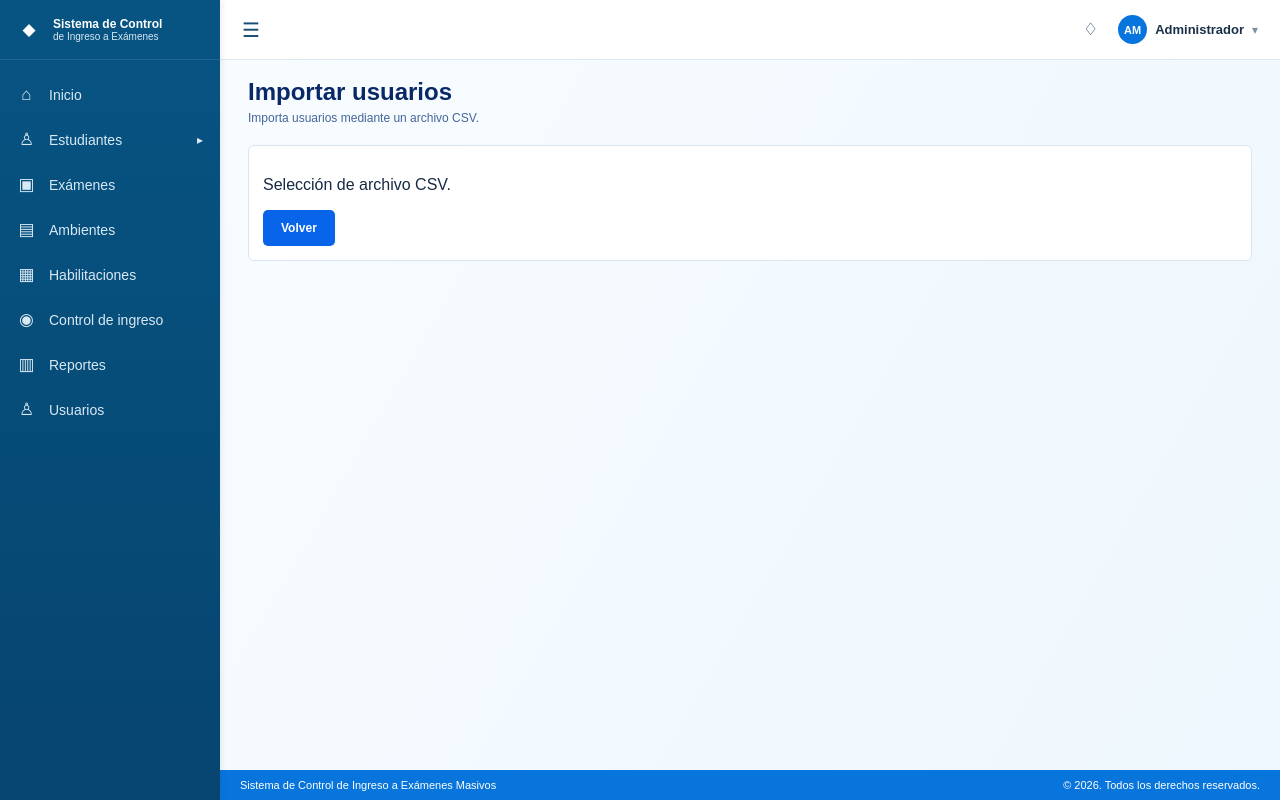
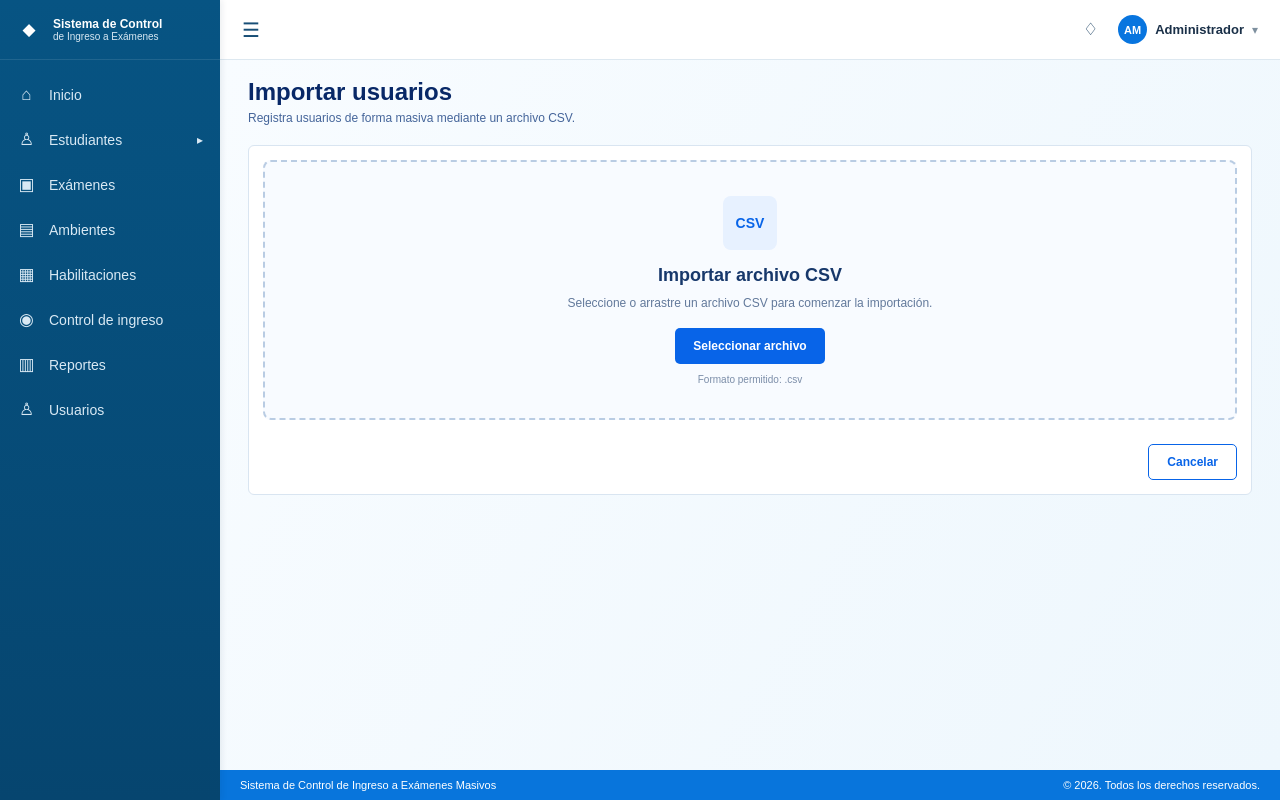
Before and after one commit to LukasQuiroga/Proyecto-TIS, a React (Vite) app in the folder frontend/: page /usuarios/importar in a window 1280 px wide. Built offline with nearby package versions, Linux system fonts and the light colour scheme.

Commit message:
feat(hus05): crear zona de importacion de archivos CSV

```diff
--- a/frontend/src/pages/usuarios/ImportarUsuarios.jsx
+++ b/frontend/src/pages/usuarios/ImportarUsuarios.jsx
@@ -1,53 +1,59 @@
 import { useNavigate } from "react-router-dom";
 import "./Usuarios.css";
 
-
-function ImportarUsuarios(){
-
+function ImportarUsuarios() {
     const navigate = useNavigate();
 
-
     return (
-
         <div className="usuarios-pagina">
-
             <header className="usuarios-encabezado">
-
                 <div>
-
-                    <h1>
-                        Importar usuarios
-                    </h1>
-
+                    <h1>Importar usuarios</h1>
                     <p>
-                        Importa usuarios mediante un archivo CSV.
+                        Registra usuarios de forma masiva mediante un archivo CSV.
                     </p>
-
                 </div>
-
             </header>
 
+            <section className="usuarios-panel">
+                <div className="usuarios-importacion">
+                    <div className="usuarios-zona-archivo">
+                        <div className="usuarios-icono-archivo">
+                            CSV
+                        </div>
 
-            <section className="usuarios-panel">
+                        <h2>Importar archivo CSV</h2>
 
-                <p>
-                    Selección de archivo CSV.
-                </p>
+                        <p>
+                            Seleccione o arrastre un archivo CSV para comenzar
+                            la importación.
+                        </p>
 
-                <button
-                    className="usuarios-boton-nuevo"
-                    onClick={() => navigate("/usuarios/registrar")}
-                >
-                    Volver
-                </button>
+                        <button
+                            type="button"
+                            className="usuarios-boton-seleccionar"
+                        >
+                            Seleccionar archivo
+                        </button>
 
+                        <span className="usuarios-ayuda-archivo">
+                            Formato permitido: .csv
+                        </span>
+                    </div>
+
+                    <div className="usuarios-formulario-acciones">
+                        <button
+                            type="button"
+                            className="usuarios-boton-cancelar"
+                            onClick={() => navigate("/usuarios/registrar")}
+                        >
+                            Cancelar
+                        </button>
+                    </div>
+                </div>
             </section>
-
         </div>
-
     );
-
 }
 
-
 export default ImportarUsuarios;
--- a/frontend/src/pages/usuarios/Usuarios.css
+++ b/frontend/src/pages/usuarios/Usuarios.css
@@ -338,3 +338,63 @@
 .usuarios-campo select.usuarios-input-error:focus {
     border-color: #b33a3a;
 }
+
+.usuarios-importacion {
+    width: 100%;
+}
+
+.usuarios-zona-archivo {
+    min-height: 260px;
+    padding: 30px;
+    display: flex;
+    flex-direction: column;
+    justify-content: center;
+    align-items: center;
+    gap: 10px;
+    border: 2px dashed #b9cce3;
+    border-radius: 8px;
+    background: #f8fbff;
+    text-align: center;
+}
+
+.usuarios-zona-archivo h2 {
+    margin: 5px 0 0;
+    color: #17386b;
+    font-size: 18px;
+}
+
+.usuarios-zona-archivo p {
+    margin: 0 0 8px;
+    color: #62799b;
+    font-size: 12px;
+}
+
+.usuarios-icono-archivo {
+    width: 54px;
+    height: 54px;
+    display: flex;
+    justify-content: center;
+    align-items: center;
+    border-radius: 8px;
+    background: #e7f1ff;
+    color: #0864e8;
+    font-size: 14px;
+    font-weight: bold;
+}
+
+.usuarios-boton-seleccionar {
+    height: 36px;
+    padding: 0 18px;
+    border: 0;
+    border-radius: 5px;
+    background: #0864e8;
+    color: white;
+    font-size: 12px;
+    font-weight: bold;
+    cursor: pointer;
+}
+
+.usuarios-ayuda-archivo {
+    color: #7b8da8;
+    font-size: 10px;
+}
```
